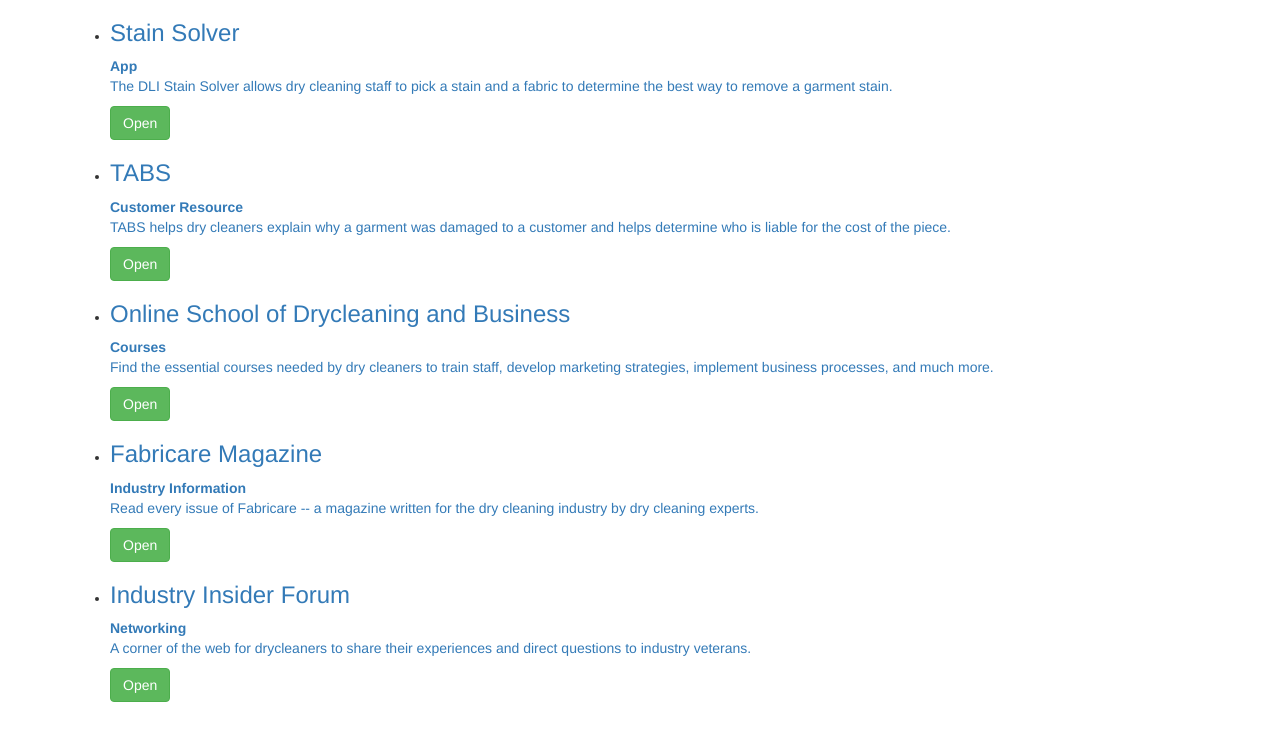
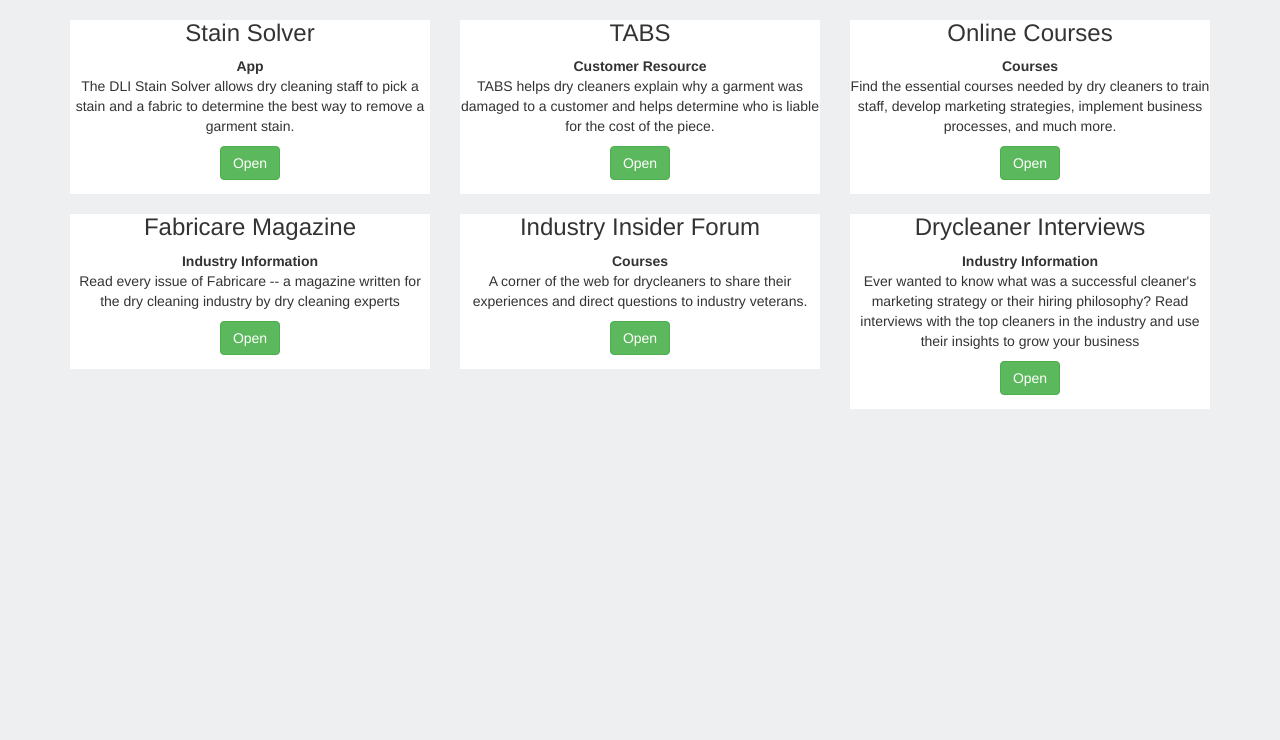
Before and after one commit to ricgnzlzcr/bootstrap, a plain HTML site: page index.html in a window 1280 px wide. Drawn offline with nearby package versions, Linux system fonts and the light colour scheme.

Commit message:
Grid cards working fine. Need to style

```diff
--- a/css/custom.css
+++ b/css/custom.css
@@ -0,0 +1,17 @@
+body {
+	background: #edeff0;
+}
+
+.card {
+	background: white;
+
+}
+
+.card button {
+	margin-bottom: 1em;
+}
+
+
+.row-centered {
+	text-align: center;
+}
--- a/index.html
+++ b/index.html
@@ -13,58 +13,106 @@
 
 	<div class="container">
 
-	<ul class="card-list">
-		<li class="card stain-solver">
-			<a href="apps/stain-solver.html">
+		<div class="row row-centered">
+
+			<div class="stain-solver col-xs-12 col-md-4">
+				<div class="card">
+
 					<h3>Stain Solver</h3>
 					<strong>App</strong>
 					<p>
 						The DLI Stain Solver allows dry cleaning staff to pick a stain and a fabric to determine the best way to remove a garment stain.
 					</p>
+					<a href="apps/stain-solver.html">
 						<button type="button" class="btn btn-success">Open</button>
 					</a>
-		</li>
-		<li class="card tabs">
-			<a href="#">
+				</div>
+			</div>
+
+
+			<div class="tabs col-xs-12 col-md-4">
+				<div class="card">
+
 					<h3>TABS</h3>
 					<strong>Customer Resource</strong>
 					<p>
 						TABS helps dry cleaners explain why a garment was damaged to a customer and helps determine who is liable for the cost of the piece.
 					</p>
+					<a href="apps/stain-solver.html">
 						<button type="button" class="btn btn-success">Open</button>
 					</a>
-		</li>
-		<li class="card courses">
-			<a href="#">
-				<h3>Online School of Drycleaning and Business</h3>
+
+				</div>
+			</div>
+
+
+			<div class="courses col-xs-12 col-md-4">
+				<div class="card">
+
+					<h3>Online Courses</h3>
 					<strong>Courses</strong>
 					<p>
 						Find the essential courses needed by dry cleaners to train staff, develop marketing strategies, implement business processes, and much more.
 					</p>
+					<a href="apps/stain-solver.html">
 						<button type="button" class="btn btn-success">Open</button>
 					</a>
-		</li>
-		<li class="card fabricare">
-			<a href="#">
+
+				</div>
+			</div>
+
+		</div> <!-- end of row -->
+
+		<div class="row row-centered">
+
+			<div class="fabricare col-xs-12 col-md-4">
+				<div class="card">
+
 					<h3>Fabricare Magazine</h3>
 					<strong>Industry Information</strong>
 					<p>
-					Read every issue of Fabricare -- a magazine written for the dry cleaning industry by dry cleaning experts.
+						Read every issue of Fabricare -- a magazine written for the dry cleaning industry by dry cleaning experts
 					</p>
+					<a href="apps/stain-solver.html">
 						<button type="button" class="btn btn-success">Open</button>
 					</a>
-		</li>
-		<li class="card network">
-			<a href="#">
+				</div>
+			</div>
+
+
+			<div class="forum col-xs-12 col-md-4">
+				<div class="card">
+
 					<h3>Industry Insider Forum</h3>
-				<strong>Networking</strong>
+					<strong>Courses</strong>
 					<p>
 						A corner of the web for drycleaners to share their experiences and direct questions to industry veterans.
 					</p>
+					<a href="apps/stain-solver.html">
 						<button type="button" class="btn btn-success">Open</button>
 					</a>
-		</li>
-	</ul>
+
+				</div>
+			</div>
+
+
+			<div class="interviews col-xs-12 col-md-4">
+				<div class="card">
+
+					<h3>Drycleaner Interviews</h3>
+					<strong>Industry Information</strong>
+					<p>
+						Ever wanted to know what was a successful cleaner's marketing strategy or their hiring philosophy? Read interviews with the top cleaners in the industry and use their insights to grow your business
+					</p>
+					<a href="apps/stain-solver.html">
+						<button type="button" class="btn btn-success">Open</button>
+					</a>
+
+				</div>
+			</div>
+
+		</div> <!-- end of row -->
+
 
 
 
```
Lines whose indentation alone changed are shown as unchanged.
